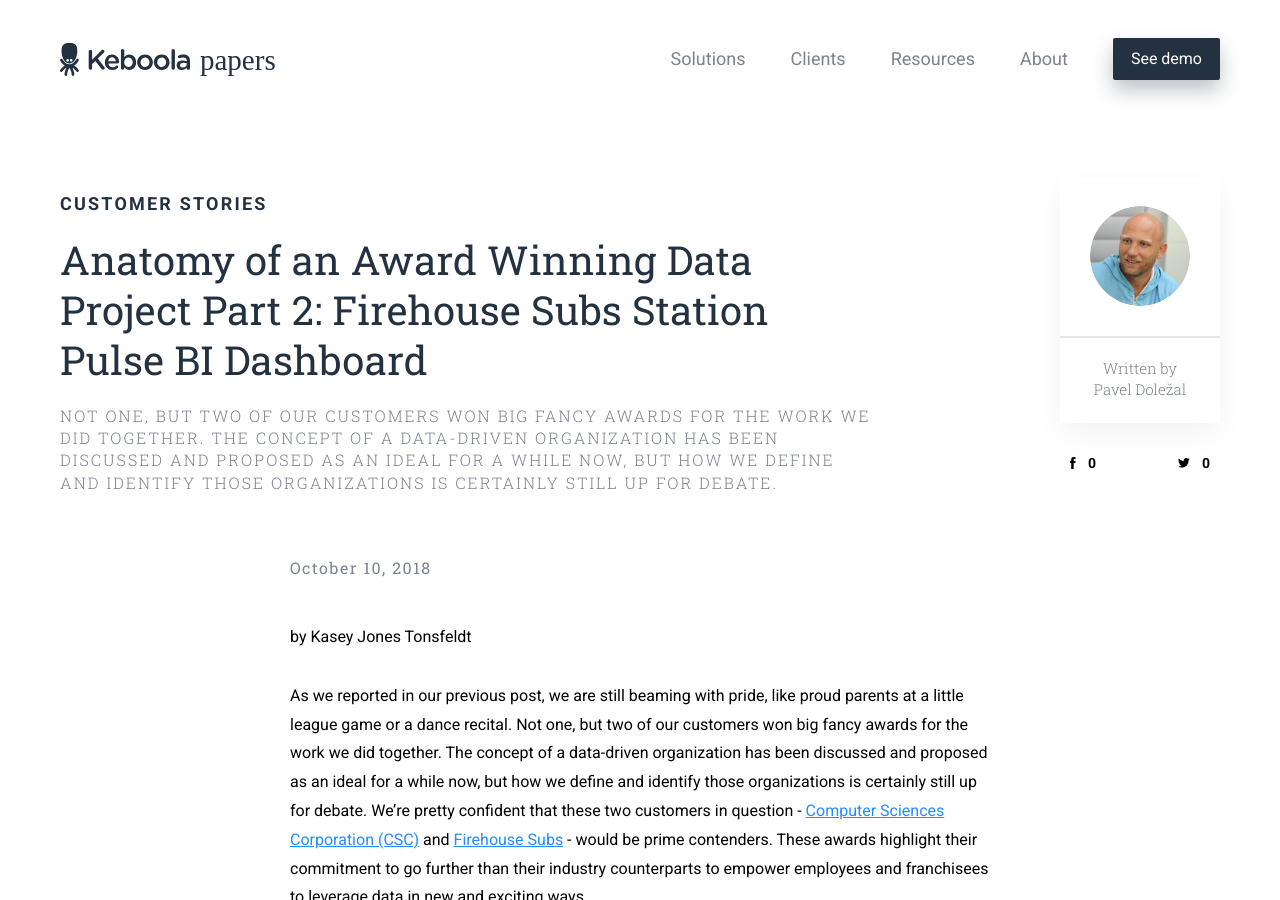
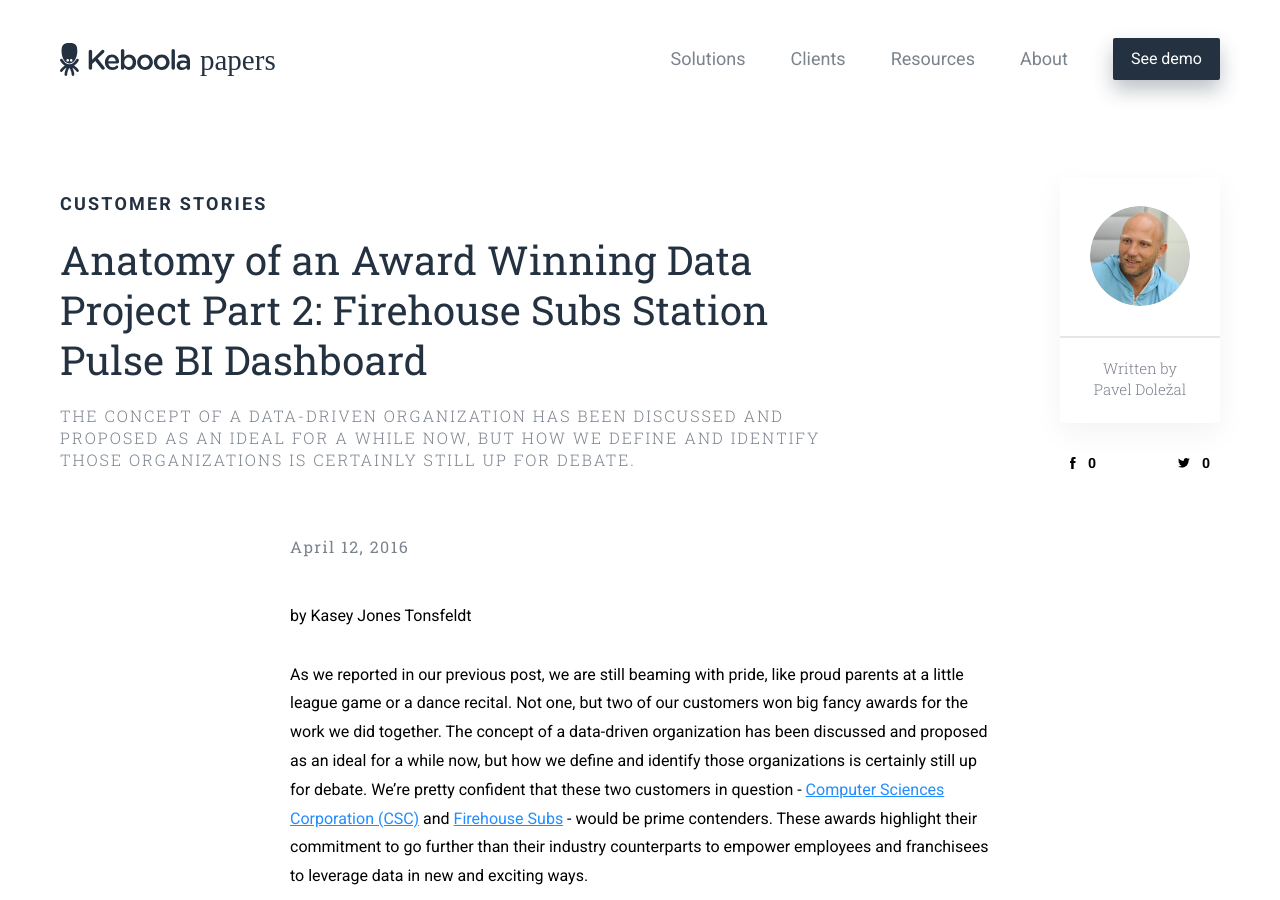
Before and after one commit to keboola/blog, a Jekyll site: the page built from _posts/2018-10-10-anatomy-of-an-award-winning-data-project-part-2-firehouse-subs-station-pulse-bi-dashboard.md, in a window 1280 px wide and 900 px high. Built offline with Jekyll 4.4.1, drawn with Linux system fonts in a browser that asks for light colours; nearby versions of some CDN libraries; some of the changed text lies outside the part shown.

Commit message:
Update from Forestry.io - Updated anatomy-of-an-award-winning-data-project-part-2-firehouse-subs-station-pulse-bi-dashboard.md

```diff
--- a/_posts/2018-10-10-anatomy-of-an-award-winning-data-project-part-2-firehouse-subs-station-pulse-bi-dashboard.md
+++ b/_posts/2018-10-10-anatomy-of-an-award-winning-data-project-part-2-firehouse-subs-station-pulse-bi-dashboard.md
@@ -3,9 +3,8 @@
   BI Dashboard'
 layout: post
 categories: customer-stories
-date: 2018-10-10 00:00:00 +0000
-perex: 'Not one, but two of our customers won big fancy awards for the work we did
-  together. The concept of a data-driven organization has been discussed and proposed
+date: 2016-04-12 14:39:20 +0000
+perex: 'The concept of a data-driven organization has been discussed and proposed
   as an ideal for a while now, but how we define and identify those organizations
   is certainly still up for debate. '
 user: pavel-dolezal
```
